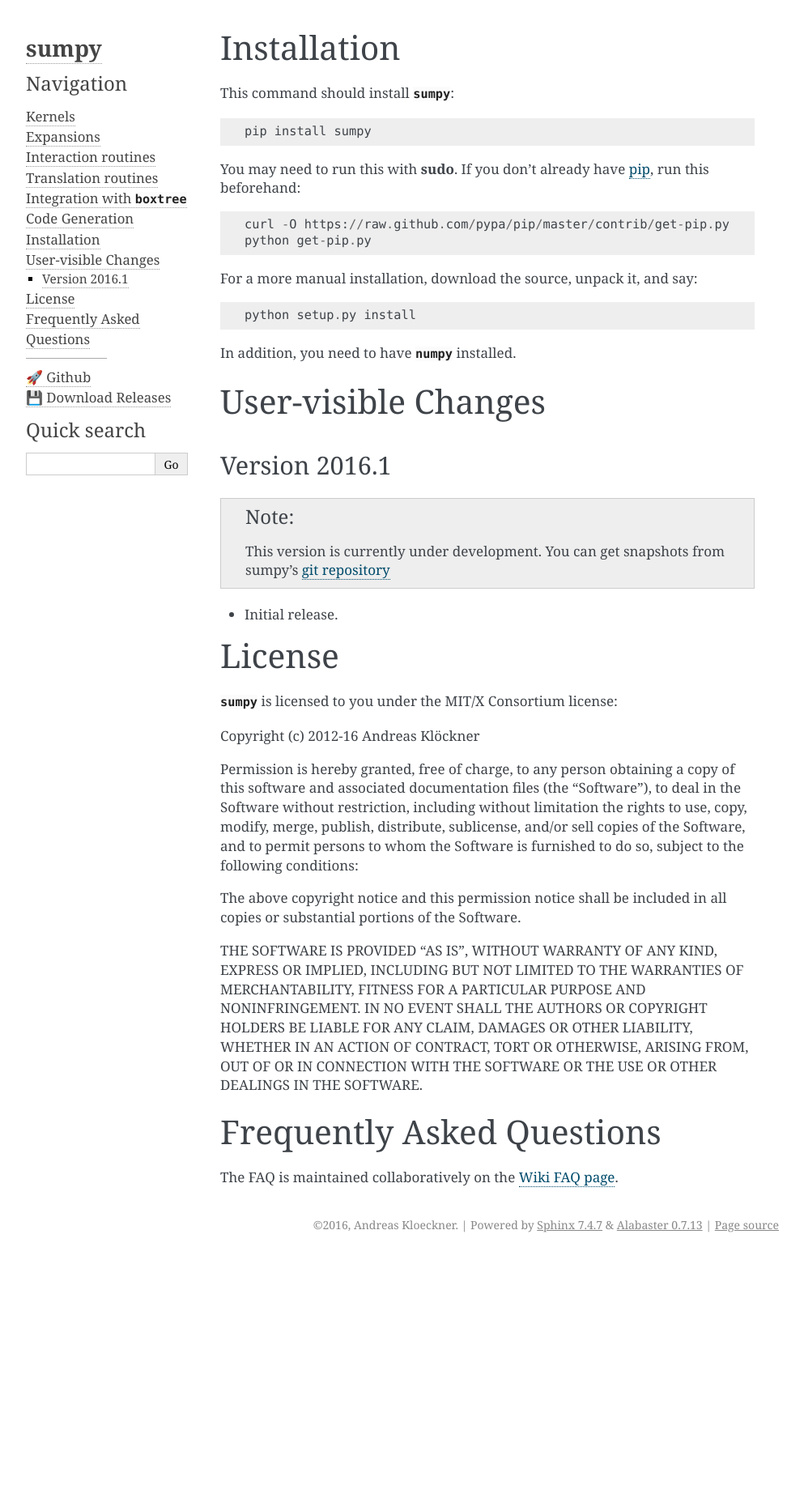
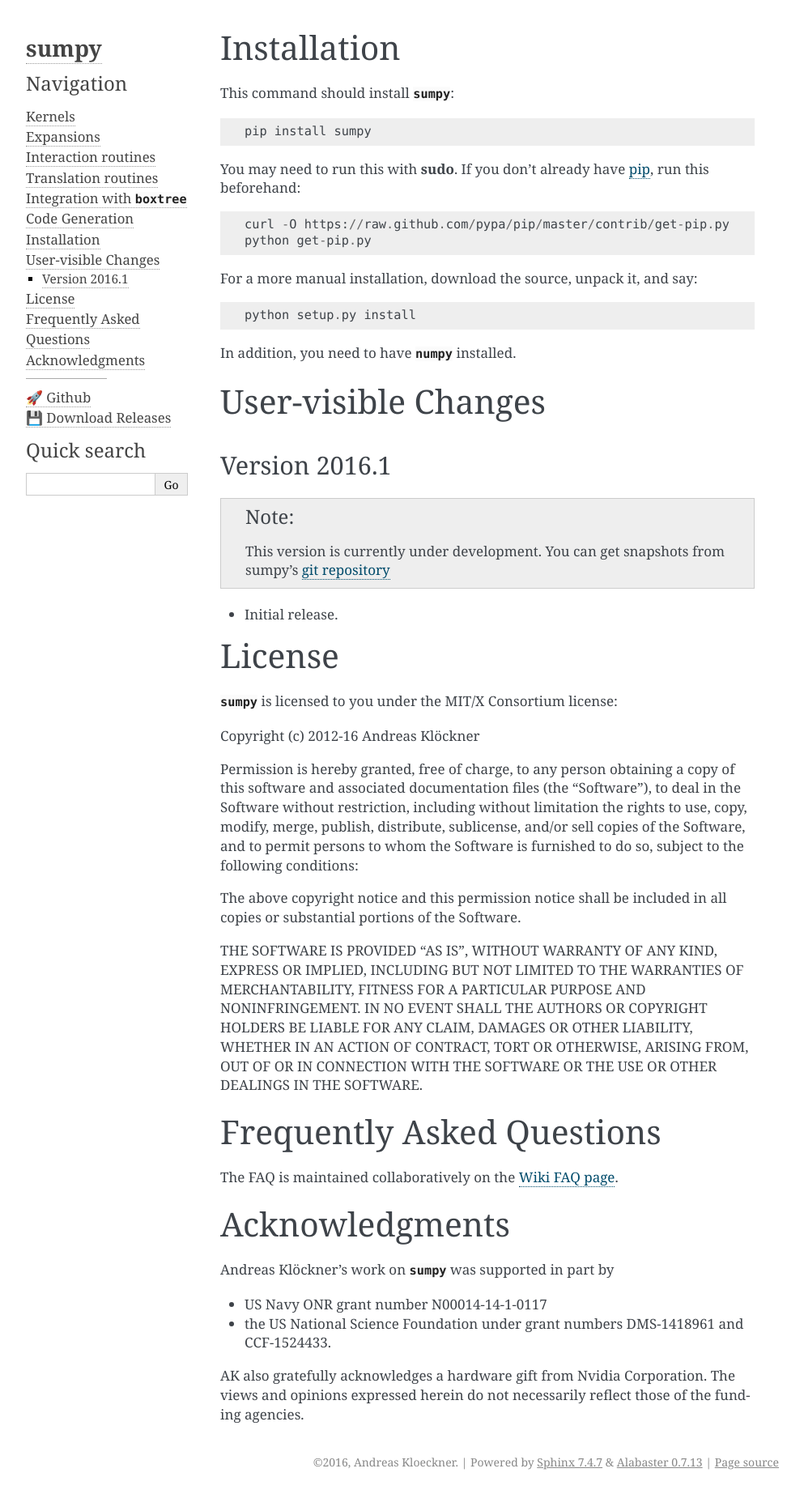
Before and after one commit to inducer/sumpy, a Sphinx documentation site: the page built from doc/misc.rst, in a window 1280 px wide. Shown: the whole page at 81% size, without its empty margins (148-1141 px from the left). Built offline with Sphinx 7.4.7, drawn with Linux system fonts in a browser that asks for light colours; before the commit the page ends 1552 px from its top, so only the background shows below that.

Commit message:
Ack funding

```diff
--- a/doc/misc.rst
+++ b/doc/misc.rst
@@ -66,3 +66,15 @@
 
 The FAQ is maintained collaboratively on the
 `Wiki FAQ page <http://wiki.tiker.net/Sumpy/FrequentlyAskedQuestions>`_.
+
+Acknowledgments
+===============
+
+Andreas Klöckner's work on :mod:`sumpy` was supported in part by
+
+* US Navy ONR grant number N00014-14-1-0117
+* the US National Science Foundation under grant numbers DMS-1418961 and CCF-1524433.
+
+AK also gratefully acknowledges a hardware gift from Nvidia Corporation.  The
+views and opinions expressed herein do not necessarily reflect those of the
+funding agencies.
```
